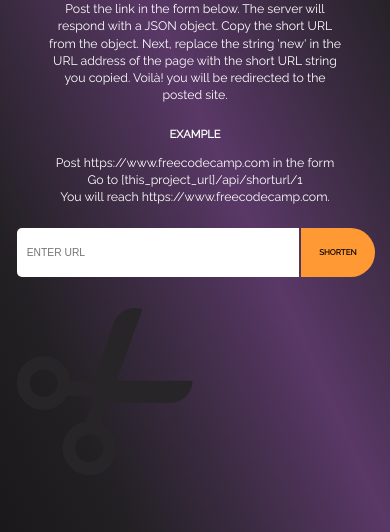
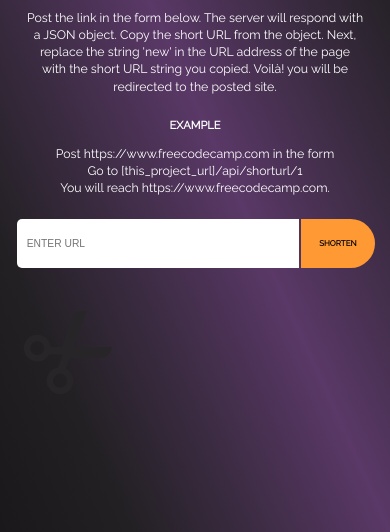
Before and after one commit to 1XWebbyX1/url-shortener, a website: page public/index.html in a window 390 px wide. Shown: the part 328-860 px from the top of the page. Drawn offline with Linux system fonts and the light colour scheme; files whose address does not match are found by name.

Commit message:
add media query

```diff
--- a/src/style.scss
+++ b/src/style.scss
@@ -19,8 +19,8 @@ body {
 		font-size: calc(1.4em + 2vw);
 	}
 	img{
-		width: 150px;
-		height: 150px;
+		width: calc(3em + 7vw);
+		height: calc(3em + 7vw);
 		position: absolute;
 	}
 	#left-img{
@@ -78,7 +78,7 @@ body {
 
 @media only screen and (max-width: 580px) {
 	body {
-   p{width: 80%;}
+   p{width: 90%;}
 	 form {
 	 	input[type=text]{
 	 		width: 70%;
```
Also changed, not shown: public/style.css.
